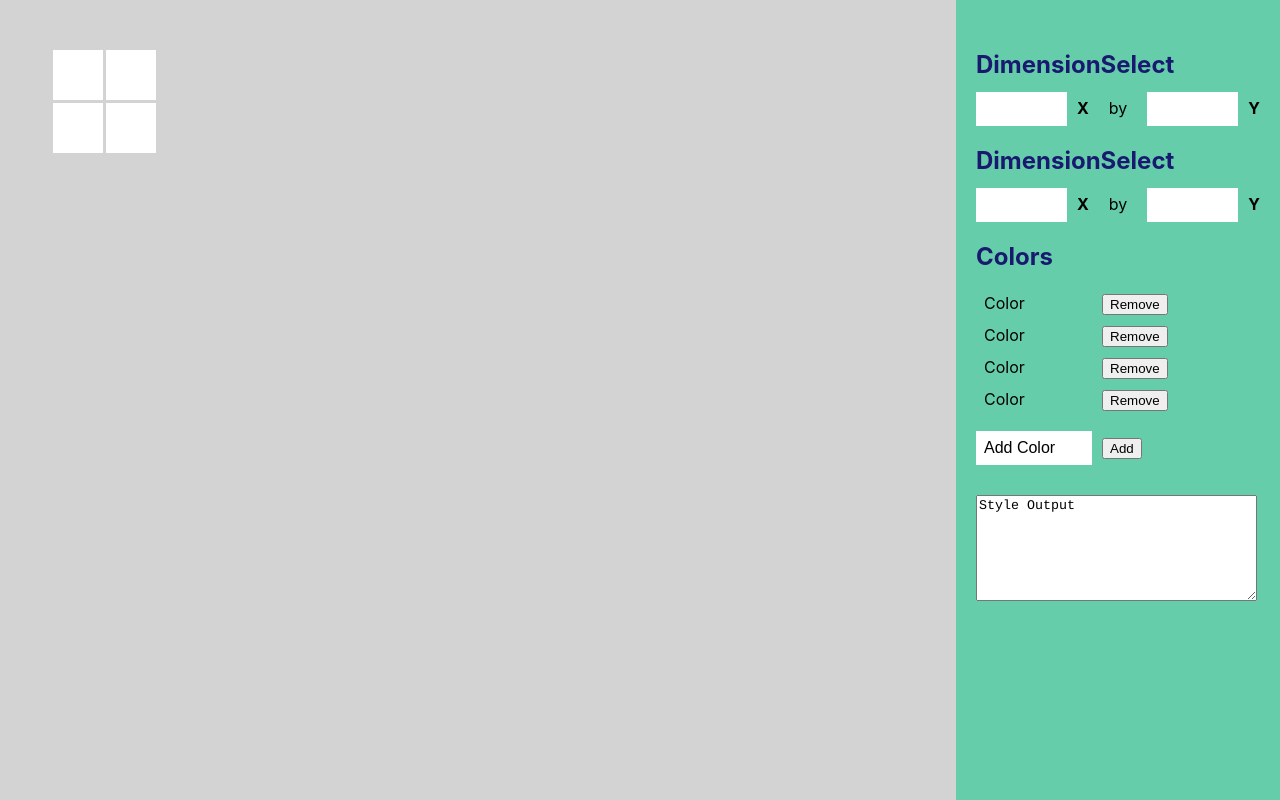
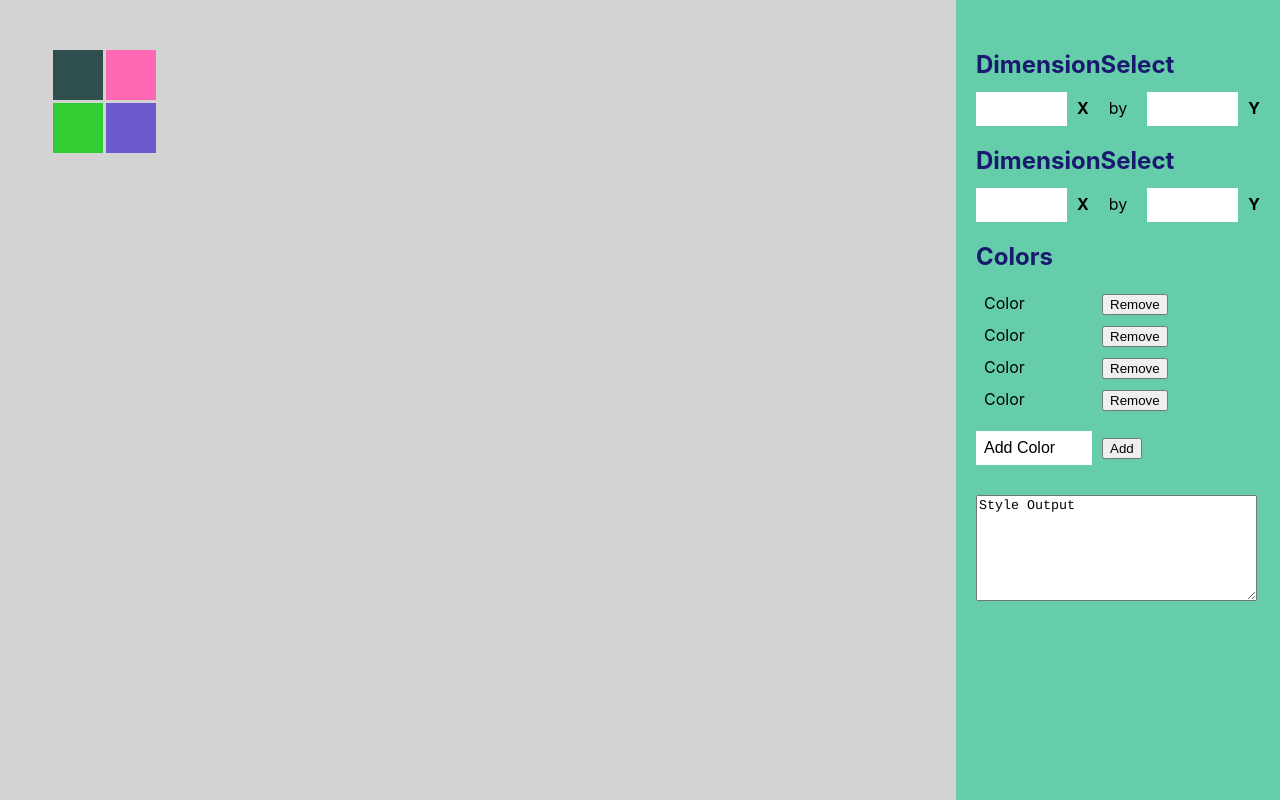
Before and after one commit to dorafc/QuiltGrid, a React (Create React App) app: page / in a window 1280 px wide. Built offline with nearby package versions, Linux system fonts and the light colour scheme.

Commit message:
initilalized quilt grid and cells as components

```diff
--- a/src/components/Cell.js
+++ b/src/components/Cell.js
@@ -1,11 +1,18 @@
-import React from 'react';
+import React, { Component } from 'react';
 import './style/Cell.css';
 
-function Cell() {
-  return (
-    <div className="Cell">
-    </div>
-  );
+class Cell extends Component {
+	render(){
+		const colors = ['darkslategray', 'hotpink', 'limegreen', 'slateblue']
+	  return (
+	    <div
+	    	className="Cell"
+	    	style={{backgroundColor: colors[this.props.colorCount % colors.length]}}
+	    	onClick={() => this.props.changeColor()}
+	    >
+	    </div>
+	  )
+	}
 }
 
 export default Cell;
--- a/src/components/QuiltGrid.js
+++ b/src/components/QuiltGrid.js
@@ -1,19 +1,47 @@
-import React from 'react';
+import React, {Component} from 'react';
 import Cell from './Cell';
 import DimensionsSelect from './DimensionsSelect';
 import ColorList from './ColorList';
 import StyleOutput from './StyleOutput';
 import './style/QuiltGrid.css';
 
-function QuiltGrid() {
+class QuiltGrid extends Component {
+	constructor(props) {
+    super(props);
+    this.state = {
+    	colorCounters: [0, 1, 2, 3]
+    };
+  }
+
+	// click function for the color cell
+	changeColor(i){
+		let colorCounters = this.state.colorCounters.slice()
+		colorCounters[i] = colorCounters[i] + 1
+
+		this.setState({colorCounters : colorCounters})
+	}
+
+	render(){
 		return (
 	    <div className="QuiltGrid">
 	    	<div className="gridEditor">
 		      <div className="grid">
-	      	<Cell />
-	      	<Cell />
-	      	<Cell />
-	      	<Cell />
+		      	<Cell
+		      		colorCount = {this.state.colorCounters[0]}
+		      		changeColor = {() => this.changeColor(0)}
+		      	/>
+		      	<Cell
+		      		colorCount = {this.state.colorCounters[1]}
+		      		changeColor = {() => this.changeColor(1)}
+		      	/>
+		      	<Cell
+		      		colorCount = {this.state.colorCounters[2]}
+		      		changeColor = {() => this.changeColor(2)}
+		      	/>
+		      	<Cell
+		      		colorCount = {this.state.colorCounters[3]}
+		      		changeColor = {() => this.changeColor(3)}
+		      	/>
 		      </div>
 	      </div>
 
@@ -28,5 +56,6 @@ function QuiltGrid() {
 	    </div>
 	  );
 	}
+}
 
 export default QuiltGrid;
```
Lines whose indentation alone changed are shown as unchanged.
